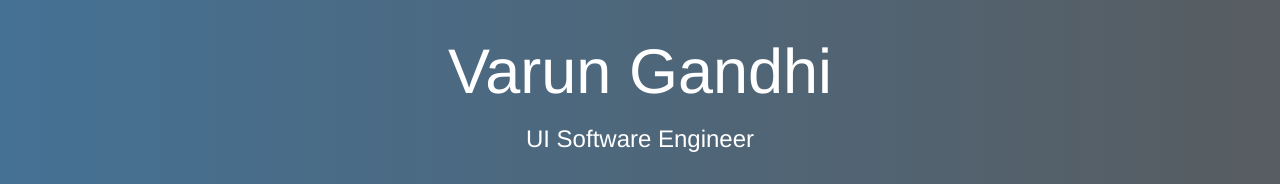
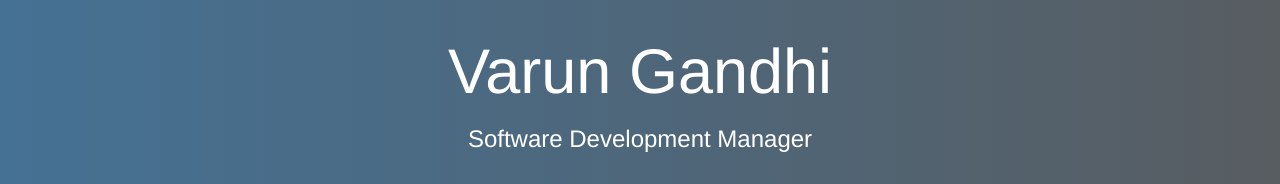
Before and after one commit to varunrgandhi/varunrgandhi.github.io, a website: page index.html in a window 1280 px wide. Shown: the part 53-237 px from the top of the page. Drawn offline with Linux system fonts and the light colour scheme.

Commit message:
title update

```diff
--- a/index.html
+++ b/index.html
@@ -65,7 +65,7 @@
     <div class="jumbotron home">
         <div class="container">
             <h1>Varun Gandhi</h1>
-            <h3>UI Software Engineer</h3>
+            <h3>Software Development Manager</h3>
             <p class="social">
                 <a title="View My LinkedIn Profile" class="btn btn-social-icon btn-lg btn-linkedin" href="https://www.linkedin.com/in/varunrgandhi" target="_blank">
                     <i class="fa fa-linkedin"></i>
```
